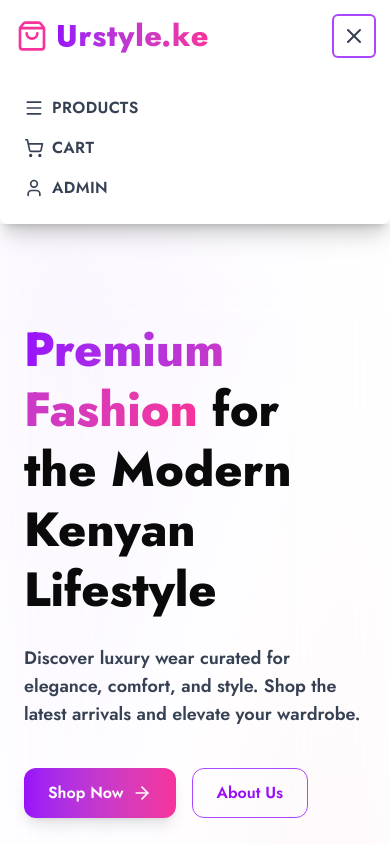
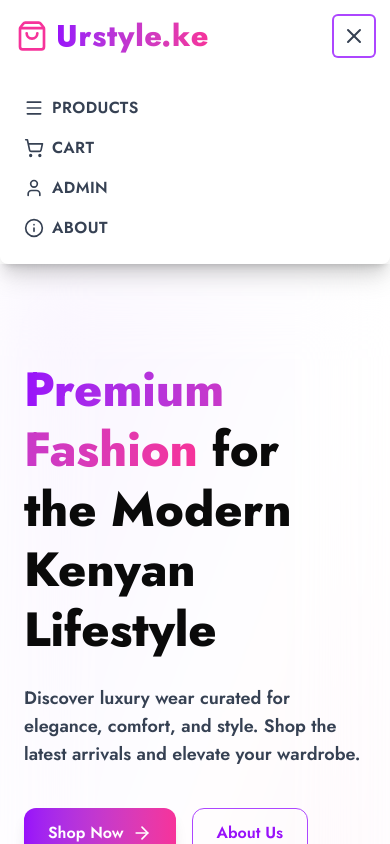
Before and after one commit to Griffinsshem/urstyle.ke, a Next.js app: page / in a window 390 px wide. Both pictures are taken after a click on the button 354 px from the left and 36 px from the top of the page. Shown: the top 844 px of the page. Built offline with nearby package versions, Linux system fonts and the light colour scheme.

Commit message:
feat(header): Improved spacing, typography, and overall readability

```diff
--- a/src/components/Header.js
+++ b/src/components/Header.js
@@ -1,7 +1,7 @@
 "use client";
 import Link from 'next/link';
 import { useState } from 'react';
-import { Menu, X, ShoppingBag, ShoppingCart, User } from 'lucide-react';
+import { Menu, X, ShoppingBag, ShoppingCart, User, InfoIcon, Info } from 'lucide-react';
 
 export default function Header() {
   const [menuOpen, setMenuOpen] = useState(false);
@@ -69,6 +69,10 @@ export default function Header() {
             <Link href="/admin/login" className="hover:text-purple-600 transition flex items-center gap-2" onClick={() => setMenuOpen(false)}>
               <User className="w-5 h-5" /> Admin
             </Link>
+            <Link href="/about" className="hover:text-purple-600 transition flex items-center gap-2" onClick={() => setMenuOpen(false)}>
+              <Info className="w-5 h-5" />
+              About
+            </Link>
           </div>
         </nav>
       )}
```
